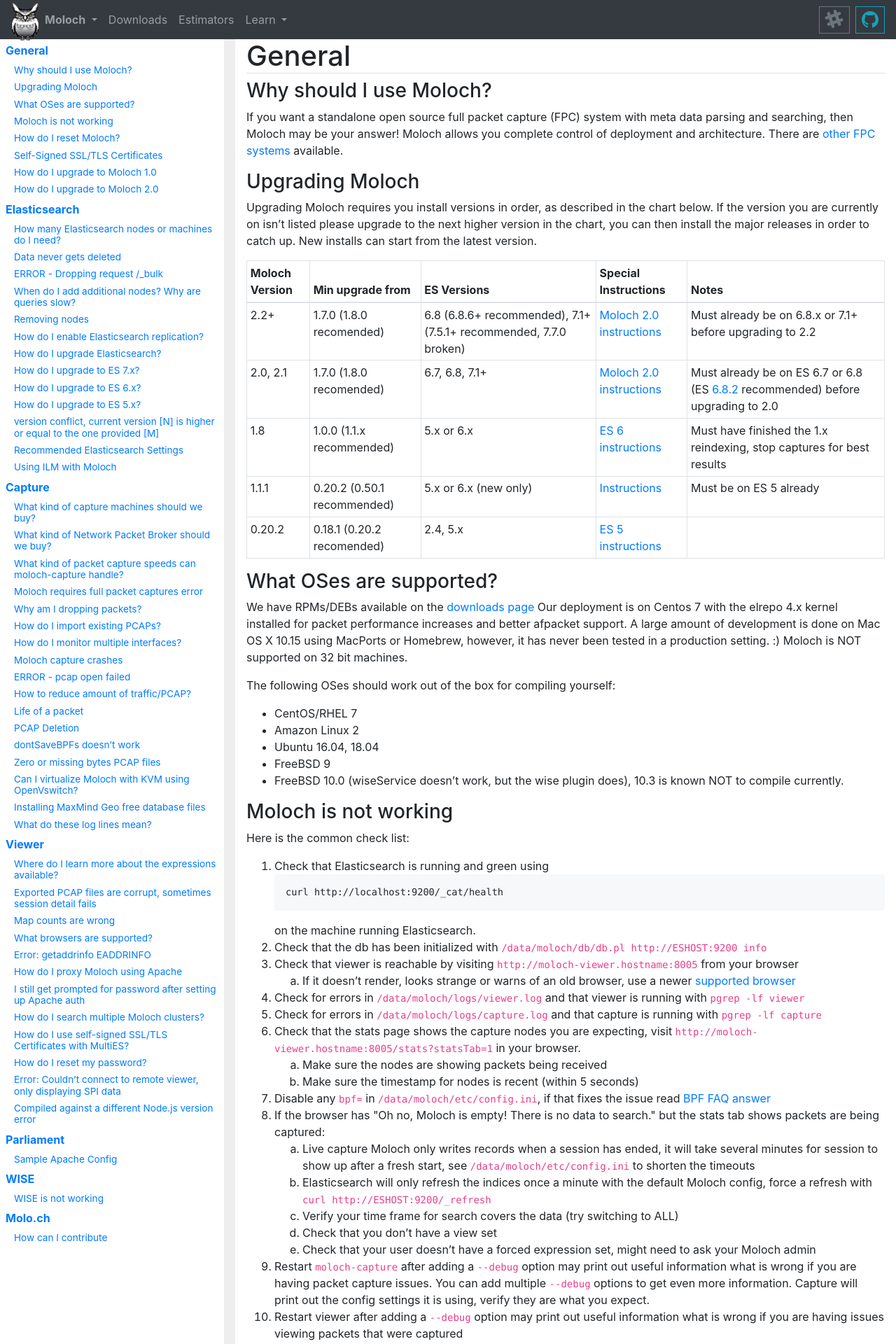
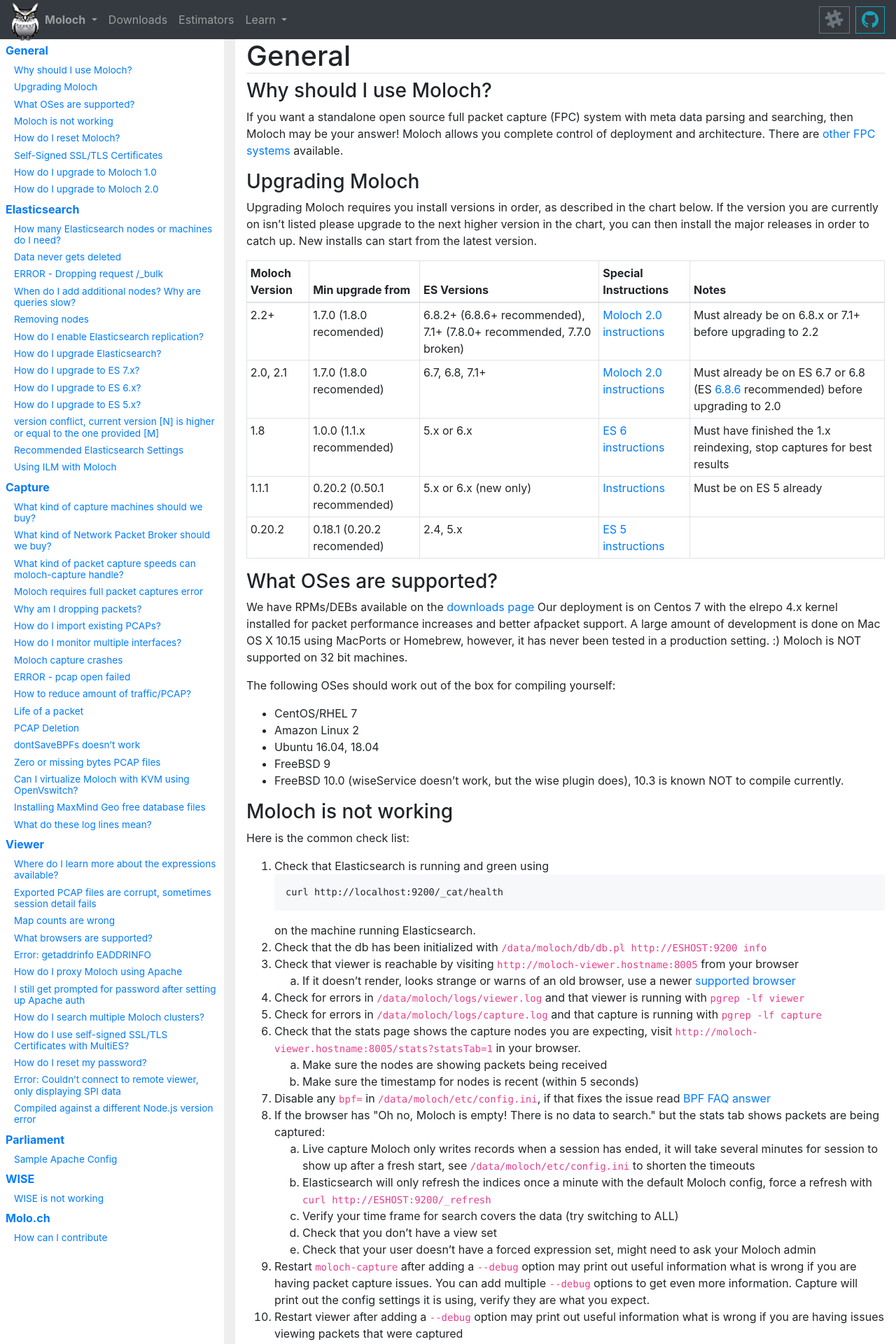
Before and after one commit to aol/molochweb, a Jekyll site: the page built from faq.html, in a window 1280 px wide. Shown: the top 1920 px of the page at 70% size. Built offline with Jekyll 4.4.1, drawn with Linux system fonts in a browser that asks for light colours; some of the changed text lies outside the part shown.

Commit message:
update some ES version numbers

```diff
--- a/faq.html
+++ b/faq.html
@@ -439,7 +439,7 @@
               1.7.0 (1.8.0 recomended)
             </td>
             <td>
-              6.8 (6.8.6+ recommended), 7.1+ (7.5.1+ recommended, 7.7.0 broken)
+              6.8.2+ (6.8.6+ recommended), 7.1+ (7.8.0+ recommended, 7.7.0 broken)
             </td>
             <td>
               <a href="#how_do_i_upgrade_to_moloch_2"> Moloch 2.0 instructions </a>
@@ -462,7 +462,7 @@
               <a href="#how_do_i_upgrade_to_moloch_2"> Moloch 2.0 instructions </a>
             </td>
             <td>
-              Must already be on ES 6.7 or 6.8 (ES <a href="https://www.elastic.co/downloads/past-releases/elasticsearch-oss-6-8-2">6.8.2</a> recommended) before upgrading to 2.0
+              Must already be on ES 6.7 or 6.8 (ES <a href="https://www.elastic.co/downloads/past-releases/elasticsearch-oss-6-8-6">6.8.6</a> recommended) before upgrading to 2.0
             </td>
           </tr>
           <tr>
@@ -872,7 +872,7 @@
       </p>
       <ul>
         <li>You must be using Moloch 1.7 or 1.8 (Moloch 1.8.0 recommended) BEFORE trying to upgrade to Moloch 2.0</li>
-        <li>You must be using Elasticsearch 6.7 or 6.8 (Elasticsearch <a href="https://www.elastic.co/downloads/past-releases/elasticsearch-oss-6-8-2">6.8.2</a> recommended) BEFORE trying to upgrade to Moloch 2.0</li>
+        <li>You must be using Elasticsearch 6.7 or 6.8 (Elasticsearch <a href="https://www.elastic.co/downloads/past-releases/elasticsearch-oss-6-8-6">6.8.6</a> or later recommended) BEFORE trying to upgrade to Moloch 2.0</li>
         <li>Install Moloch &gt;= 2.0 without restarting captures/viewers</li>
         <li>Optional: run <code> ./db.pl http://ESHOST:9200 backup pre20 </code> to backup all administrative indices.
         <li>Shutdown captures</li>
@@ -1156,7 +1156,7 @@
       </h3>
       <p>
         In general if upgrading between minor or build versions of Elasticsearch you can do a rolling upgrade with no issues.
-        Follow Elastic's <a href="https://www.elastic.co/guide/en/elasticsearch/reference/7.3/rolling-upgrades.html">instructions</a> for best results.
+        Follow Elastic's <a href="https://www.elastic.co/guide/en/elasticsearch/reference/7.8/rolling-upgrades.html">instructions</a> for best results.
         Make sure you select the matching version of that document for your version of ES from the pull down on the right hand side.
       </p>
       <p>
@@ -1194,7 +1193,7 @@
         <li>
           Make sure your Elasticsearch config files are ready for ES 7.  We do not provide sample Elasticsearch configs, but here are some things to look out for:
           <ul>
-            <li>You MUST add a <a href="https://www.elastic.co/guide/en/elasticsearch/reference/7.3/discovery-settings.html#initial_master_nodes">cluster.initial_master_nodes</a> and there may be other required discovery changes.</li>
+            <li>You MUST add a <a href="https://www.elastic.co/guide/en/elasticsearch/reference/7.8/discovery-settings.html#initial_master_nodes">cluster.initial_master_nodes</a> and there may be other required discovery changes.</li>
             <li>If you have more then 1000 shards per node you must set <a href="https://www.elastic.co/guide/en/elasticsearch/reference/master/misc-cluster.html">cluster.max_shards_per_node</a></li>
             <li>If you previously set <code>indices.breaker.total.limit</code> you should unset it.</li>
             <li>You may want to read the <a href="https://www.elastic.co/guide/en/elasticsearch/reference/current/breaking-changes-7.0.html">ES 7.0 breaking changes</a></li>
@@ -1204,10 +1203,10 @@
          Now you need to upgrade from ES 6 to ES 7. There are two options:
         <ol>
           <li>
-            Upgrading to ES 7 if using ES <a href="https://www.elastic.co/downloads/past-releases/elasticsearch-oss-6-8-2">6.8.2</a> (or later) can be done with a rolling upgrade.  Follow Elastic's <a href="https://www.elastic.co/guide/en/elasticsearch/reference/7.3/rolling-upgrades.html">instructions</a> for best results.  You do NOT need to stop capture/viewer, but after the rolling upgrade is finish you may want to restart capture everywhere.
-          </li>
-          <li>
-            If not using ES 6.8.2, or if you would prefer to do a full restart follow the instructions below
+            Upgrading to ES 7 if using ES <a href="https://www.elastic.co/downloads/past-releases/elasticsearch-oss-6-8-6">6.8.6</a> (or later) can be done with a rolling upgrade.  Follow Elastic's <a href="https://www.elastic.co/guide/en/elasticsearch/reference/7.8/rolling-upgrades.html">instructions</a> for best results.  You do NOT need to stop capture/viewer, but after the rolling upgrade is finish you may want to restart capture everywhere.
+          </li>
+          <li>
+            If not using ES 6.8.6, or if you would prefer to do a full restart follow the instructions below
             <ul>
               <li>
                 Make sure you delete any old indices that db.pl complained about when you installed Moloch 2.0
@@ -1216,7 +1215,7 @@
                 Shutdown everything: elasticsearch, capture, and viewer
               </li>
               <li>
-                Upgrade ES to 7.x (7.3 or later recommended)
+                Upgrade ES to 7.x (7.8.0 or later recommended)
               </li>
               <li>
                 Start ES cluster
```
Also changed, not shown: other parts of faq.html (+1 -2 lines).
